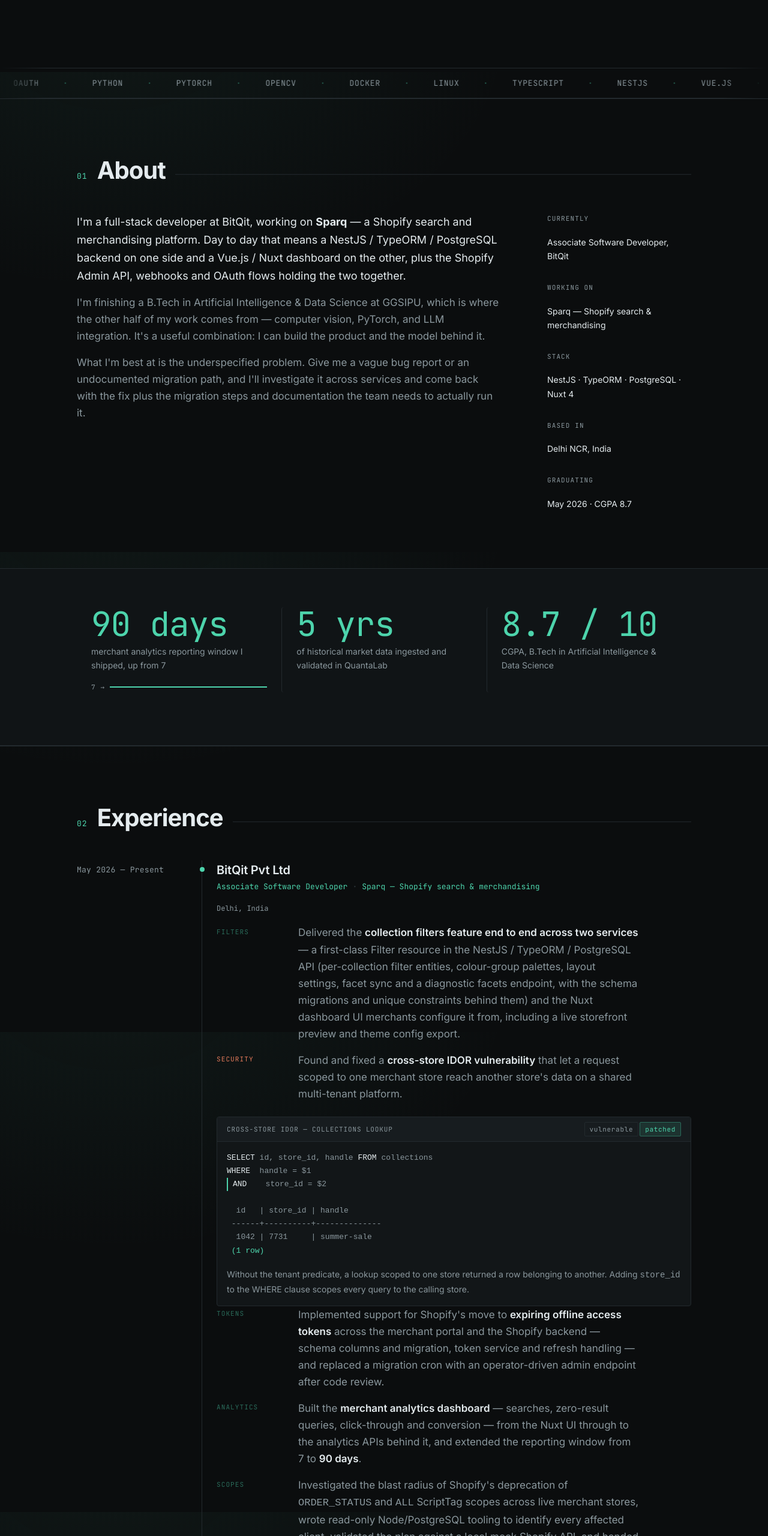
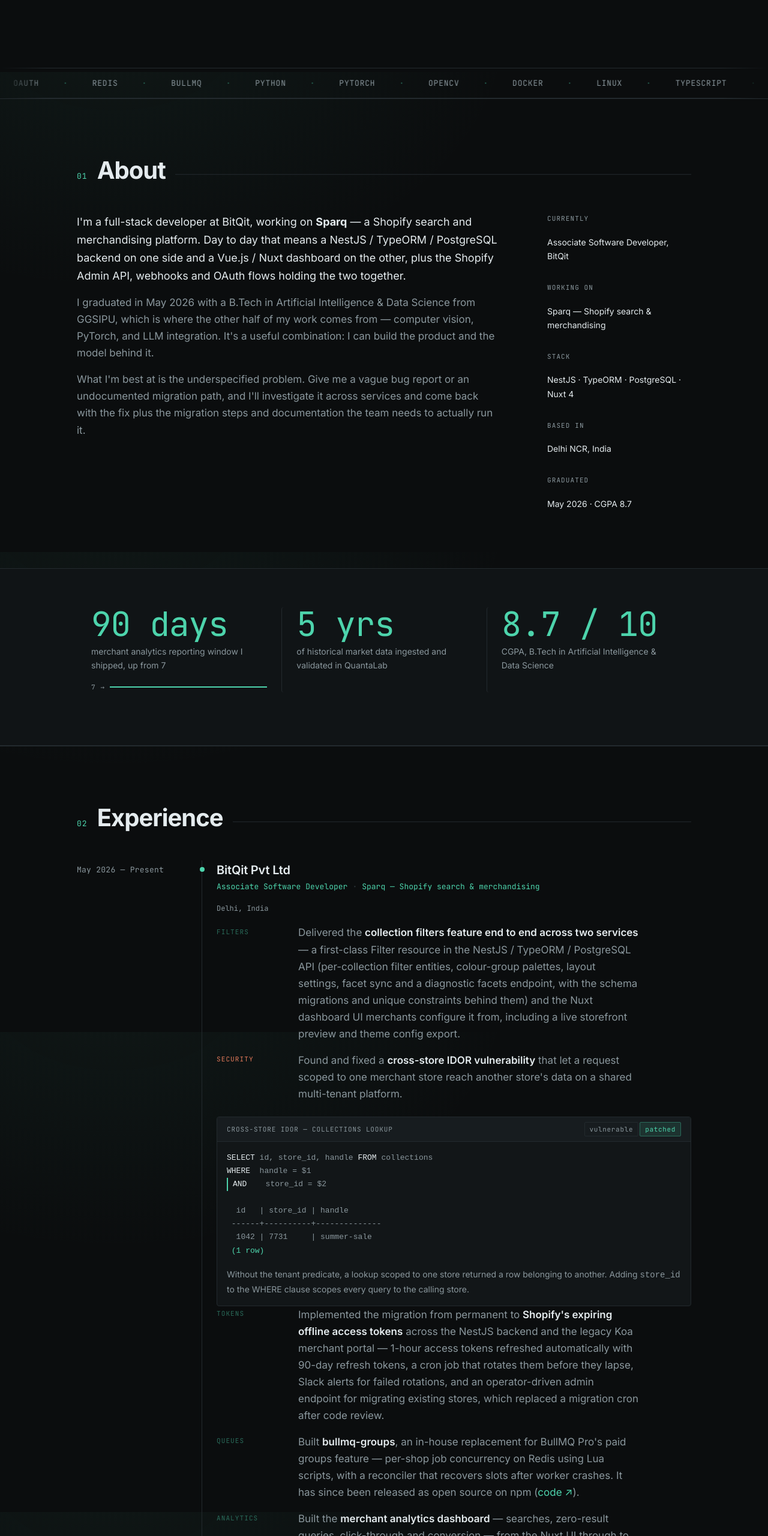
Before and after one commit to SauravChauhan666/SauravChauhan666.github.io, a plain HTML site: page index.html in a window 1280 px wide. Shown: the part 1480-4040 px from the top of the page at 60% size. Drawn offline with Linux system fonts and the light colour scheme.

Commit message:
Add files via upload

```diff
--- a/index.html
+++ b/index.html
@@ -38,7 +38,7 @@
   "address": { "@type": "PostalAddress", "addressRegion": "Delhi NCR", "addressCountry": "IN" },
   "worksFor": { "@type": "Organization", "name": "BitQit Pvt Ltd" },
   "alumniOf": { "@type": "CollegeOrUniversity", "name": "University School of Automation and Robotics, GGSIPU" },
-  "knowsAbout": ["TypeScript", "NestJS", "Vue.js", "Nuxt.js", "PostgreSQL", "Shopify API", "Python", "PyTorch"],
+  "knowsAbout": ["TypeScript", "NestJS", "Vue.js", "Nuxt.js", "PostgreSQL", "Redis", "BullMQ", "Shopify API", "Python", "PyTorch"],
   "sameAs": [
     "https://github.com/SauravChauhan666",
     "https://leetcode.com/u/2401sauravchauhan"
@@ -184,13 +184,13 @@
       <div class="marquee-group">
         <span>TypeScript</span><span>NestJS</span><span>Vue.js</span><span>Nuxt 4</span>
         <span>PostgreSQL</span><span>TypeORM</span><span>Shopify API</span><span>Webhooks</span>
-        <span>OAuth</span><span>Python</span><span>PyTorch</span><span>OpenCV</span>
+        <span>OAuth</span><span>Redis</span><span>BullMQ</span><span>Python</span><span>PyTorch</span><span>OpenCV</span>
         <span>Docker</span><span>Linux</span>
       </div>
       <div class="marquee-group">
         <span>TypeScript</span><span>NestJS</span><span>Vue.js</span><span>Nuxt 4</span>
         <span>PostgreSQL</span><span>TypeORM</span><span>Shopify API</span><span>Webhooks</span>
-        <span>OAuth</span><span>Python</span><span>PyTorch</span><span>OpenCV</span>
+        <span>OAuth</span><span>Redis</span><span>BullMQ</span><span>Python</span><span>PyTorch</span><span>OpenCV</span>
         <span>Docker</span><span>Linux</span>
       </div>
     </div>
@@ -214,7 +214,7 @@
             holding the two together.
           </p>
           <p class="muted">
-            I'm finishing a B.Tech in Artificial Intelligence &amp; Data Science at GGSIPU, which is where the
+            I graduated in May 2026 with a B.Tech in Artificial Intelligence &amp; Data Science from GGSIPU, which is where the
             other half of my work comes from — computer vision, PyTorch, and LLM integration. It's a useful
             combination: I can build the product and the model behind it.
           </p>
@@ -235,7 +235,7 @@
             <dd>NestJS · TypeORM · PostgreSQL · Nuxt 4</dd>
             <dt class="micro">Based in</dt>
             <dd>Delhi NCR, India</dd>
-            <dt class="micro">Graduating</dt>
+            <dt class="micro">Graduated</dt>
             <dd>May 2026 · CGPA 8.7</dd>
           </dl>
         </aside>
@@ -325,10 +325,18 @@
             <ul class="bullets">
               <li class="k">
                 <span class="kicker">Tokens</span>
-                <span>Implemented support for Shopify's move to <strong>expiring offline access tokens</strong>
-                  across the merchant portal and the Shopify backend — schema columns and migration, token
-                  service and refresh handling — and replaced a migration cron with an operator-driven admin
-                  endpoint after code review.</span>
+                <span>Implemented the migration from permanent to <strong>Shopify's expiring offline access
+                  tokens</strong> across the NestJS backend and the legacy Koa merchant portal — 1-hour access
+                  tokens refreshed automatically with 90-day refresh tokens, a cron job that rotates them before
+                  they lapse, Slack alerts for failed rotations, and an operator-driven admin endpoint for
+                  migrating existing stores, which replaced a migration cron after code review.</span>
+              </li>
+              <li class="k">
+                <span class="kicker">Queues</span>
+                <span>Built <strong>bullmq-groups</strong>, an in-house replacement for BullMQ Pro's paid groups
+                  feature — per-shop job concurrency on Redis using Lua scripts, with a reconciler that recovers
+                  slots after worker crashes. It has since been released as open source on npm
+                  (<a href="https://github.com/sparq-ai/bullmq-groups" target="_blank" rel="noopener">code ↗</a>).</span>
               </li>
               <li class="k">
                 <span class="kicker">Analytics</span>
@@ -342,12 +350,6 @@
                   <code>ALL</code> ScriptTag scopes across live merchant stores, wrote read-only
                   Node/PostgreSQL tooling to identify every affected client, validated the plan against a local
                   mock Shopify API, and handed the team a runnable migration path.</span>
-              </li>
-              <li class="k">
-                <span class="kicker">Migration</span>
-                <span>Migrated the dashboard frontend from <strong>Nuxt 3 to Nuxt 4</strong> against an
-                  undocumented upgrade path — reverse-engineered the breaking changes from build failures and
-                  shipped it with no regressions.</span>
               </li>
             </ul>
           </div>
@@ -523,11 +525,11 @@
         </div>
         <div class="layer">
           <p class="layer-name">Edge &amp; API</p>
-          <ul><li>NestJS</li><li>Node.js</li><li>REST API design</li><li>Shopify Admin API</li><li>Webhooks</li><li>OAuth / access tokens</li><li>Flask</li></ul>
+          <ul><li>NestJS</li><li>Node.js</li><li>REST API design</li><li>Shopify Admin API</li><li>Webhooks</li><li>OAuth / access tokens</li><li>BullMQ job queues</li><li>Koa</li><li>Flask</li></ul>
         </div>
         <div class="layer">
           <p class="layer-name">Data</p>
-          <ul><li>PostgreSQL</li><li>TypeORM</li><li>MySQL</li><li>SQLite</li><li>Schema design</li><li>Migrations &amp; indexing</li><li>Multi-tenant modelling</li></ul>
+          <ul><li>PostgreSQL</li><li>TypeORM</li><li>Redis &amp; Lua scripts</li><li>MySQL</li><li>SQLite</li><li>Schema design</li><li>Migrations &amp; indexing</li><li>Multi-tenant modelling</li></ul>
         </div>
         <div class="layer">
           <p class="layer-name">Model</p>
@@ -540,7 +542,7 @@
       </div>
 
       <p class="muted mono" style="margin-top: 1.5rem;">
-        Languages: TypeScript · JavaScript · Python · SQL
+        Languages: TypeScript · JavaScript · Python · SQL · Lua
       </p>
     </div>
   </section>
```
Also changed, not shown: 2 other files.
